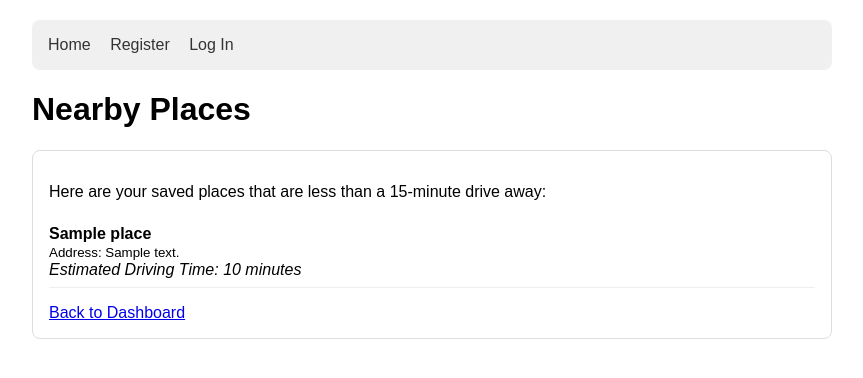
After one commit to reyhanesanaei/my_location_website, a Flask app: template templates/results.html in a window 1280 px wide. The commit adds this page. Shown: the top 378 px of the page, without its empty margins (208-1071 px from the left). Run offline with Flask 3, Linux system fonts and the light colour scheme; the template is opened without the code that fills it: most values are stand-ins (such as "Sample title", 1, 10 or a date in 2020).

Commit message:
Feat: Implement find nearby places feature

```diff
--- a/app.py
+++ b/app.py
@@ -1,3 +1,4 @@
+import requests
 import functools
 from flask import (
     Flask, render_template, request, redirect, url_for, session, flash, g
@@ -123,7 +124,55 @@ def dashboard():
     user_places = SavedPlace.query.filter_by(user_id=g.user.id).all()
     return render_template('dashboard.html', places=user_places)
 
+# --- NEW: Routes for finding nearby places ---
 
+@app.route('/find', methods=('GET', 'POST'))
+@login_required
+def find_nearby():
+    if request.method == 'POST':
+        # Get the user's location from the hidden form fields
+        user_lat = request.form['latitude']
+        user_lon = request.form['longitude']
+
+        # Get all of the user's saved places from the database
+        saved_places = SavedPlace.query.filter_by(user_id=g.user.id).all()
+
+        nearby_places = []
+
+        for place in saved_places:
+            # For each place, ask the OSRM API for the driving time
+
+            # Format the coordinates for the API URL (OSRM needs longitude,latitude)
+            origin = f"{user_lon},{user_lat}"
+            destination = f"{place.longitude},{place.latitude}"
+
+            # Make the API request to the public OSRM server
+            url = f"http://router.project-osrm.org/route/v1/driving/{origin};{destination}?overview=false"
+
+            try:
+                response = requests.get(url)
+                data = response.json()
+
+                if data.get('code') == 'Ok':
+                    # The duration is returned in seconds, so we convert to minutes
+                    duration_minutes = data['routes'][0]['duration'] / 60
+
+                    # Check if the place is less than a 15-minute drive away
+                    if duration_minutes < 15:
+                        nearby_places.append({
+                            'name': place.place_name,
+                            'address': place.address,
+                            'duration': round(duration_minutes) # Round to the nearest minute
+                        })
+            except requests.exceptions.RequestException as e:
+                # Handle cases where the OSRM API might be down or there's a network error
+                print(f"Could not connect to OSRM API: {e}")
+
+        # Show the results page with the list of places we found
+        return render_template('results.html', nearby_places=nearby_places)
+
+    # If it's a GET request, just show the initial "Find" page
+    return render_template('find.html')
 # --- Run the App ---
 if __name__ == '__main__':
     app.run(debug=True, port=8000)
--- a/templates/layout.html
+++ b/templates/layout.html
@@ -1,5 +1,3 @@
-<!-- FILE: templates/layout.html -->
-
 <!DOCTYPE html>
 <html lang="en">
 <head>
@@ -22,6 +20,7 @@
         <a href="{{ url_for('hello') }}">Home</a>
         {% if g.user %}
             <a href="{{ url_for('dashboard') }}">Dashboard</a>
+            <a href="{{ url_for('find_nearby') }}">Find Nearby</a> <!-- This is the new link -->
             <a href="{{ url_for('logout') }}">Log Out</a>
             <span>(Logged in as {{ g.user.username }})</span>
         {% else %}
--- /dev/null
+++ b/templates/results.html
@@ -0,0 +1,28 @@
+{% extends 'layout.html' %}
+
+{% block title %}Nearby Results{% endblock %}
+
+{% block header %}
+  <h1>Nearby Places</h1>
+{% endblock %}
+
+{% block content %}
+  <p>Here are your saved places that are less than a 15-minute drive away:</p>
+
+  <ul>
+    {% for place in nearby_places %}
+      <li>
+        <strong>{{ place.name }}</strong>
+        <br>
+        <small>Address: {{ place.address }}</small>
+        <br>
+        <em>Estimated Driving Time: {{ place.duration }} minutes</em>
+      </li>
+    {% else %}
+      <!-- This message shows if no places were found nearby -->
+      <li>Sorry, none of your saved places are nearby right now.</li>
+    {% endfor %}
+  </ul>
+
+  <a href="{{ url_for('dashboard') }}">Back to Dashboard</a>
+{% endblock %}
```
Also changed, not shown: templates/find.html (added, +49 -0 lines).
